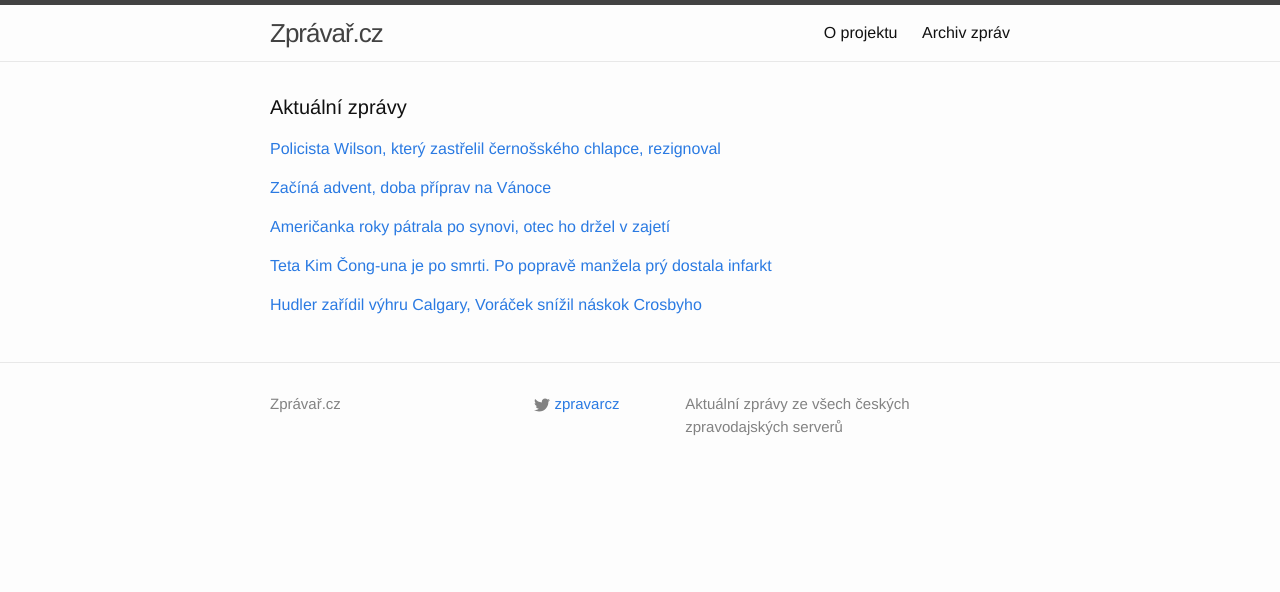
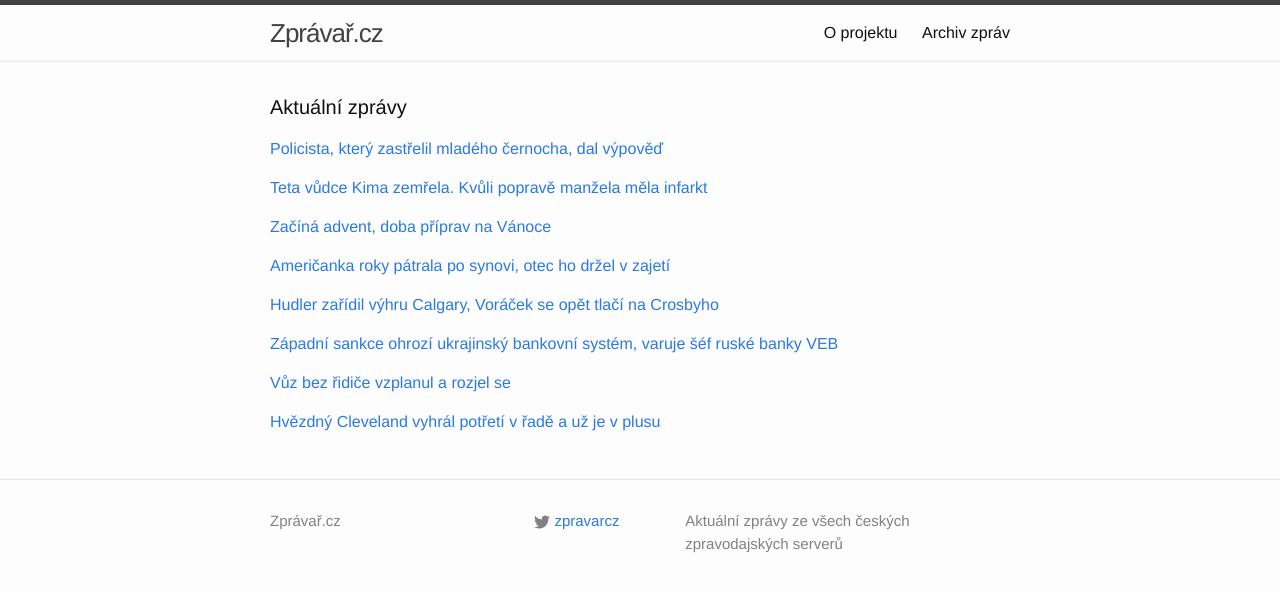
Before and after one commit to adliska/zpravar, a Jekyll site: the page built from index.html, in a window 1280 px wide. Shown: the top 592 px of the page. Built offline with Jekyll 4.4.1, drawn with Linux system fonts in a browser that asks for light colours.

Commit message:
zpravar news update

```diff
--- a/index.html
+++ b/index.html
@@ -5,9 +5,11 @@ layout: default
 <div class="home">
     <h1 class="page-heading">Aktuální zprávy</h1>
 
-<p><a href="javascript:;" onclick="toggle_visibility('zpravy0')">Policista Wilson, který zastřelil černošského chlapce, rezignoval</a></p>
+<p><a href="javascript:;" onclick="toggle_visibility('zpravy0')">Policista, který zastřelil mladého černocha, dal výpověď</a></p>
 <div id="zpravy0" style="display:none">
 <ul>
+<li><a href=http://www.tyden.cz/rubriky/zahranici/amerika/policista-ktery-zastrelil-mladeho-cernocha-dal-vypoved_325746.html>Policista, který zastřelil mladého černocha, dal výpověď - www.tyden.cz</a></li>
+<li><a href=http://echo24.cz/a/isUmW>Policista, který zastřelil mladíka ve Fergusonu, odešel od policie - echo24.cz</a></li>
 <li><a href=http://www.ceskatelevize.cz/ct24/svet/294011-policista-wilson-ktery-zastrelil-cernosskeho-chlapce-rezignoval/>Policista Wilson, který zastřelil černošského chlapce, rezignoval - www.ceskatelevize.cz</a></li>
 <li><a href=http://www.lidovky.cz/policista-ktery-v-usa-zastrelil-cernosskeho-mladika-rezignoval-p8l-/zpravy-svet.aspx?c=A141130_072845_ln_zahranici_hm>Policista, který v USA zastřelil černošského mladíka, rezignoval  - www.lidovky.cz</a></li>
 <li><a href=http://zpravy.aktualne.cz/zahranici/policista-ktery-ve-fergusonu-zastrelil-mladika-rezignoval/r~2611007a785911e4845a002590604f2e/>Střelec z Fergusonu končí u policie. Nechce ohrozit kolegy - zpravy.aktualne.cz</a></li>
@@ -16,8 +18,17 @@ layout: default
 <li><a href=http://www.ceskenoviny.cz/zpravy/zpravy/policista-ktery-v-usa-zastrelil-cernosskeho-mladika-rezignoval/1153095>Policista, který v USA zastřelil černošského mladíka, rezignoval - www.ceskenoviny.cz</a></li>
 <li><a href=http://www.rozhlas.cz/_zprava/policista-ktery-v-usa-zastrelil-cernosskeho-mladika-rezignoval--1426429>Policista, který v USA zastřelil černošského mladíka, rezignoval - www.rozhlas.cz</a></li>
 </ul>
-</div><p><a href="javascript:;" onclick="toggle_visibility('zpravy1')">Začíná advent, doba příprav na Vánoce</a></p>
+</div><p><a href="javascript:;" onclick="toggle_visibility('zpravy1')">Teta vůdce Kima zemřela. Kvůli popravě manžela měla infarkt</a></p>
 <div id="zpravy1" style="display:none">
+<ul>
+<li><a href=http://zpravy.aktualne.cz/zahranici/teta-vudce-kima-zemrela-kvuli-poprave-manzela-mela-infarkt/r~eea6bcf8786a11e49e4b0025900fea04/>Teta vůdce Kima zemřela. Kvůli popravě manžela měla infarkt - zpravy.aktualne.cz</a></li>
+<li><a href=http://www.lidovky.cz/teta-kim-cong-una-je-po-smrti-po-poprave-manzela-pry-dostala-infarkt-1p5-/zpravy-svet.aspx?c=A141130_090118_ln_zahranici_hm>Teta Kim Čong-una je po smrti. Po popravě manžela prý dostala infarkt  - www.lidovky.cz</a></li>
+<li><a href=http://zpravy.idnes.cz/teta-vudce-kldr-udajne-zemrela-na-infarkt-po-poprave-sveho-muze-pvu-/zahranicni.aspx?c=A141130_085145_zahranicni_zt>Teta vůdce KLDR zemřela na infarkt. Rozčilila se, že Kim popravil strýce - zpravy.idnes.cz</a></li>
+<li><a href=http://www.ceskenoviny.cz/zpravy/zpravy/teta-vudce-kldr-udajne-zemrela-na-infarkt-po-poprave-sveho-muze/1153112>Teta vůdce KLDR údajně zemřela na infarkt po popravě svého muže - www.ceskenoviny.cz</a></li>
+<li><a href=http://www.novinky.cz/zahranicni/354952-teta-vudce-kldr-udajne-zemrela-na-infarkt-po-poprave-sveho-muze.html>Teta vůdce KLDR údajně zemřela na infarkt po popravě svého muže - www.novinky.cz</a></li>
+</ul>
+</div><p><a href="javascript:;" onclick="toggle_visibility('zpravy2')">Začíná advent, doba příprav na Vánoce</a></p>
+<div id="zpravy2" style="display:none">
 <ul>
 <li><a href=http://www.tyden.cz/rubriky/domaci/zacina-advent-doba-priprav-na-vanoce_325745.html>Začíná advent, doba příprav na Vánoce - www.tyden.cz</a></li>
 <li><a href=http://www.rozhlas.cz/_zprava/prvni-adventni-nedele-pripomina-ze-se-blizi-vanoce--1426443>První adventní neděle připomíná, že se blíží Vánoce - www.rozhlas.cz</a></li>
@@ -25,27 +36,42 @@ layout: default
 <li><a href=http://www.rozhlas.cz/_zprava/prvni-adventni-nedele-lidem-pripomina-ze-se-blizi-vanoce--1426443>První adventní neděle připomíná, že se blíží Vánoce - www.rozhlas.cz</a></li>
 <li><a href=http://www.ceskenoviny.cz/zpravy/zpravy/zacina-advent-doba-predvanocniho-rozjimani/1153105>Začíná advent, doba předvánočního rozjímání - www.ceskenoviny.cz</a></li>
 </ul>
-</div><p><a href="javascript:;" onclick="toggle_visibility('zpravy2')">Američanka roky pátrala po synovi, otec ho držel v zajetí</a></p>
-<div id="zpravy2" style="display:none">
+</div><p><a href="javascript:;" onclick="toggle_visibility('zpravy3')">Američanka roky pátrala po synovi, otec ho držel v zajetí</a></p>
+<div id="zpravy3" style="display:none">
 <ul>
 <li><a href=http://zpravy.aktualne.cz/zahranici/americanka-roky-patrala-po-synovi-otec-ho-drzel-v-zajeti/r~acde07f8786111e4845a002590604f2e/>Američanka roky pátrala po synovi, otec ho držel v zajetí - zpravy.aktualne.cz</a></li>
 <li><a href=http://www.novinky.cz/zahranicni/354950-za-falesnou-stenou-nasla-policie-chlapce-pohresovaneho-ctyri-roky.html>Za falešnou stěnou našla policie chlapce pohřešovaného čtyři roky - www.novinky.cz</a></li>
 <li><a href=http://zpravy.idnes.cz/american-ukryval-za-falesnou-stenou-syna-pohresovaneho-ctyri-roky-1p1-/zahranicni.aspx?c=A141130_075851_zahranicni_zt>Pohřešovaný hoch se po letech našel. Otec ho ukrýval za falešnou stěnou - zpravy.idnes.cz</a></li>
 <li><a href=http://www.novinky.cz/zahranicni/354950-american-ukryval-za-falesnou-stenou-syna-pohresovaneho-ctyri-roky.html>Američan ukrýval za falešnou stěnou syna pohřešovaného čtyři roky - www.novinky.cz</a></li>
 </ul>
-</div><p><a href="javascript:;" onclick="toggle_visibility('zpravy3')">Teta Kim Čong-una je po smrti. Po popravě manžela prý dostala infarkt </a></p>
-<div id="zpravy3" style="display:none">
-<ul>
-<li><a href=http://www.lidovky.cz/teta-kim-cong-una-je-po-smrti-po-poprave-manzela-pry-dostala-infarkt-1p5-/zpravy-svet.aspx?c=A141130_090118_ln_zahranici_hm>Teta Kim Čong-una je po smrti. Po popravě manžela prý dostala infarkt  - www.lidovky.cz</a></li>
-<li><a href=http://zpravy.idnes.cz/teta-vudce-kldr-udajne-zemrela-na-infarkt-po-poprave-sveho-muze-pvu-/zahranicni.aspx?c=A141130_085145_zahranicni_zt>Teta vůdce KLDR zemřela na infarkt. Rozčilila se, že Kim popravil strýce - zpravy.idnes.cz</a></li>
-<li><a href=http://www.ceskenoviny.cz/zpravy/zpravy/teta-vudce-kldr-udajne-zemrela-na-infarkt-po-poprave-sveho-muze/1153112>Teta vůdce KLDR údajně zemřela na infarkt po popravě svého muže - www.ceskenoviny.cz</a></li>
-<li><a href=http://www.novinky.cz/zahranicni/354952-teta-vudce-kldr-udajne-zemrela-na-infarkt-po-poprave-sveho-muze.html>Teta vůdce KLDR údajně zemřela na infarkt po popravě svého muže - www.novinky.cz</a></li>
-</ul>
-</div><p><a href="javascript:;" onclick="toggle_visibility('zpravy4')">Hudler zařídil výhru Calgary, Voráček snížil náskok Crosbyho</a></p>
+</div><p><a href="javascript:;" onclick="toggle_visibility('zpravy4')">Hudler zařídil výhru Calgary, Voráček se opět tlačí na Crosbyho</a></p>
 <div id="zpravy4" style="display:none">
 <ul>
+<li><a href=http://www.tyden.cz/rubriky/sport/hokej/nhl/hudler-zaridil-vyhru-calgary-voracek-se-opet-tlaci-na-crosbyho_325750.html>Hudler zařídil výhru Calgary, Voráček se opět tlačí na Crosbyho - www.tyden.cz</a></li>
 <li><a href=http://www.sportovninoviny.cz/zpravy/hudler-zaridil-vyhru-calgary-voracek-snizil-naskok-crosbyho/1153111>Hudler zařídil výhru Calgary, Voráček snížil náskok Crosbyho - www.sportovninoviny.cz</a></li>
 <li><a href=http://www.rozhlas.cz/_zprava/jiri-hudler-v-nhl-zaril-pri-vyhre-calgary-nad-arizonou-trefil-se-i-hertl--1426442>Jiří Hudler v NHL zářil při výhře Calgary nad Arizonou, trefil se i Hertl - www.rozhlas.cz</a></li>
 <li><a href=http://www.denik.cz/hokej/hudler-zaridil-vyhru-calgary-voracek-snizil-naskok-crosbyho-20141130.html>Hudler zařídil výhru Calgary, Voráček snížil náskok Crosbyho - www.denik.cz</a></li>
 </ul>
+</div><p><a href="javascript:;" onclick="toggle_visibility('zpravy5')">Západní sankce ohrozí ukrajinský bankovní systém, varuje šéf ruské banky VEB</a></p>
+<div id="zpravy5" style="display:none">
+<ul>
+<li><a href=http://byznys.ihned.cz/zpravodajstvi-evropa/c1-63190760-zapadni-sankce-ohrozi-ukrajinsky-bankovni-system-varuje-sef-ruske-banky-veb>Západní sankce ohrozí ukrajinský bankovní systém, varuje šéf ruské banky VEB - byznys.ihned.cz</a></li>
+<li><a href=http://byznys.ihned.cz/zpravodajstvi-evropa/c1-63190760-sankce-ohrozi-ukrajinsky-bankovni-system-varuje-sef-ruske-banky-veb>Sankce ohrozí ukrajinský bankovní systém, varuje šéf ruské banky VEB - byznys.ihned.cz</a></li>
+<li><a href=http://ekonomika.idnes.cz/sef-ruske-veb-sankce-mohou-ohrozit-ukrajinsky-bankovni-system-p7y-/eko-zahranicni.aspx?c=A141130_084001_eko-zahranicni_zt>Sankce mířené proti Rusku poškodí Ukrajinu, tvrdí šéf ruské státní banky - ekonomika.idnes.cz</a></li>
+<li><a href=http://zpravy.e15.cz/byznys/finance-a-bankovnictvi/sankce-ohrozuji-ukrajinsky-bankovni-system-tvrdi-sef-ruske-veb-1141159>Sankce ohrožují ukrajinský bankovní systém, tvrdí šéf ruské VEB - zpravy.e15.cz</a></li>
+</ul>
+</div><p><a href="javascript:;" onclick="toggle_visibility('zpravy6')">Vůz bez řidiče vzplanul a rozjel se</a></p>
+<div id="zpravy6" style="display:none">
+<ul>
+<li><a href=http://www.novinky.cz/koktejl/354927-vuz-bez-ridice-vzplanul-a-rozjel-se.html>Vůz bez řidiče vzplanul a rozjel se - www.novinky.cz</a></li>
+<li><a href=http://www.novinky.cz/koktejl/354927-vuz-bez-ridice-najednou-vzplanul-a-rozjel-se.html>Vůz bez řidiče najednou vzplanul a rozjel se - www.novinky.cz</a></li>
+<li><a href=http://www.novinky.cz/koktejl/354927-zaparkovana-dodavka-vzplanula-a-rozjela-se.html>Zaparkovaná dodávka vzplanula a rozjela se - www.novinky.cz</a></li>
+</ul>
+</div><p><a href="javascript:;" onclick="toggle_visibility('zpravy7')">Hvězdný Cleveland vyhrál potřetí v řadě a už je v plusu</a></p>
+<div id="zpravy7" style="display:none">
+<ul>
+<li><a href=http://sport.aktualne.cz/hvezdny-cleveland-vyhral-potreti-v-rade-a-uz-je-v-plusu/r~ad9200b4786b11e4b6d20025900fea04/>Hvězdný Cleveland vyhrál potřetí v řadě a už je v plusu - sport.aktualne.cz</a></li>
+<li><a href=http://sport.idnes.cz/vysledky-basketbalove-nba-dcg-/basket.aspx?c=A141130_092408_sport-basket_par>Love vedl Cleveland k další výhře, Philadelphia pošestnácté prohrála - sport.idnes.cz</a></li>
+<li><a href=http://www.sportovninoviny.cz/zpravy/cleveland-vyhral-v-nba-potreti-za-sebou-a-ma-opet-kladnou-bilanci/1153126>Cleveland vyhrál v NBA potřetí za sebou a má opět kladnou bilanci - www.sportovninoviny.cz</a></li>
+</ul>
 </div></div>
```
